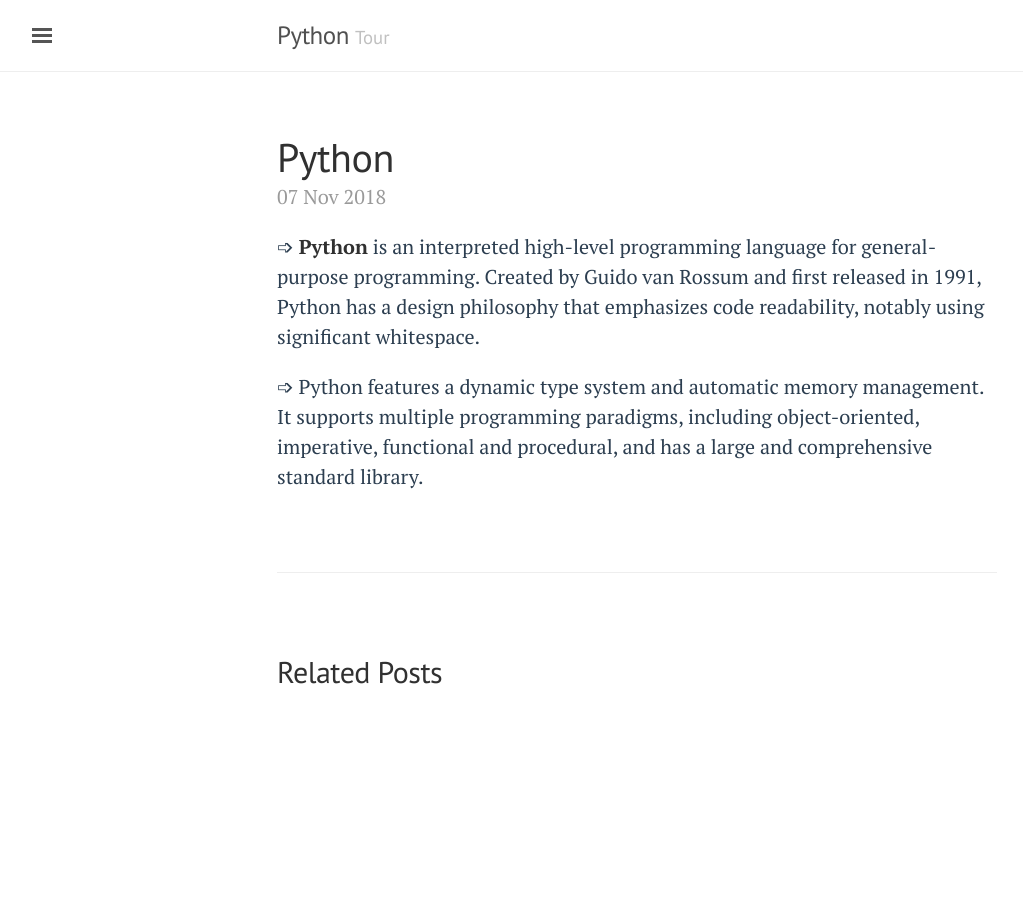
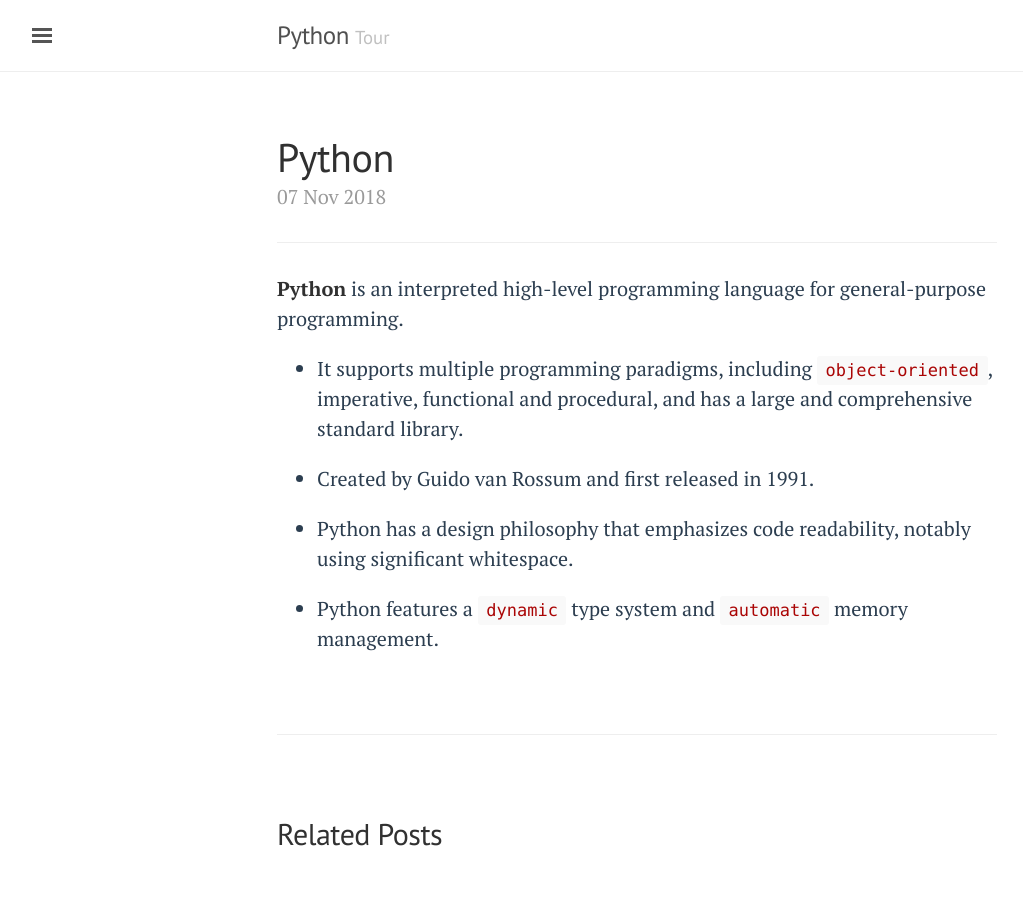
Before and after one commit to g-kutty/py-tour, a Jekyll site: the page built from _posts/2018-11-07-python.md, in a window 1280 px wide. Shown: the whole page, without its empty margins (3-1026 px from the left). Built offline with Jekyll 4.4.1, drawn with Linux system fonts in a browser that asks for light colours.

Commit message:
Updated Home page

```diff
--- a/_posts/2018-11-07-python.md
+++ b/_posts/2018-11-07-python.md
@@ -2,7 +2,14 @@
 layout: post
 title: Python
 ---
+***
 
-➩ __Python__ is an interpreted high-level programming language for general-purpose programming. Created by Guido van Rossum and first released in 1991, Python has a design philosophy that emphasizes code readability, notably using significant whitespace.
+__Python__ is an interpreted high-level programming language for general-purpose programming.
 
-➩ Python features a dynamic type system and automatic memory management. It supports multiple programming paradigms, including object-oriented, imperative, functional and procedural, and has a large and comprehensive standard library.
+- It supports multiple programming paradigms, including `object-oriented`, imperative, functional and procedural, and has a large and comprehensive standard library.
+
+- Created by Guido van Rossum and first released in 1991.
+
+- Python has a design philosophy that emphasizes code readability, notably using significant whitespace.
+
+- Python features a `dynamic` type system and `automatic` memory management.
```
